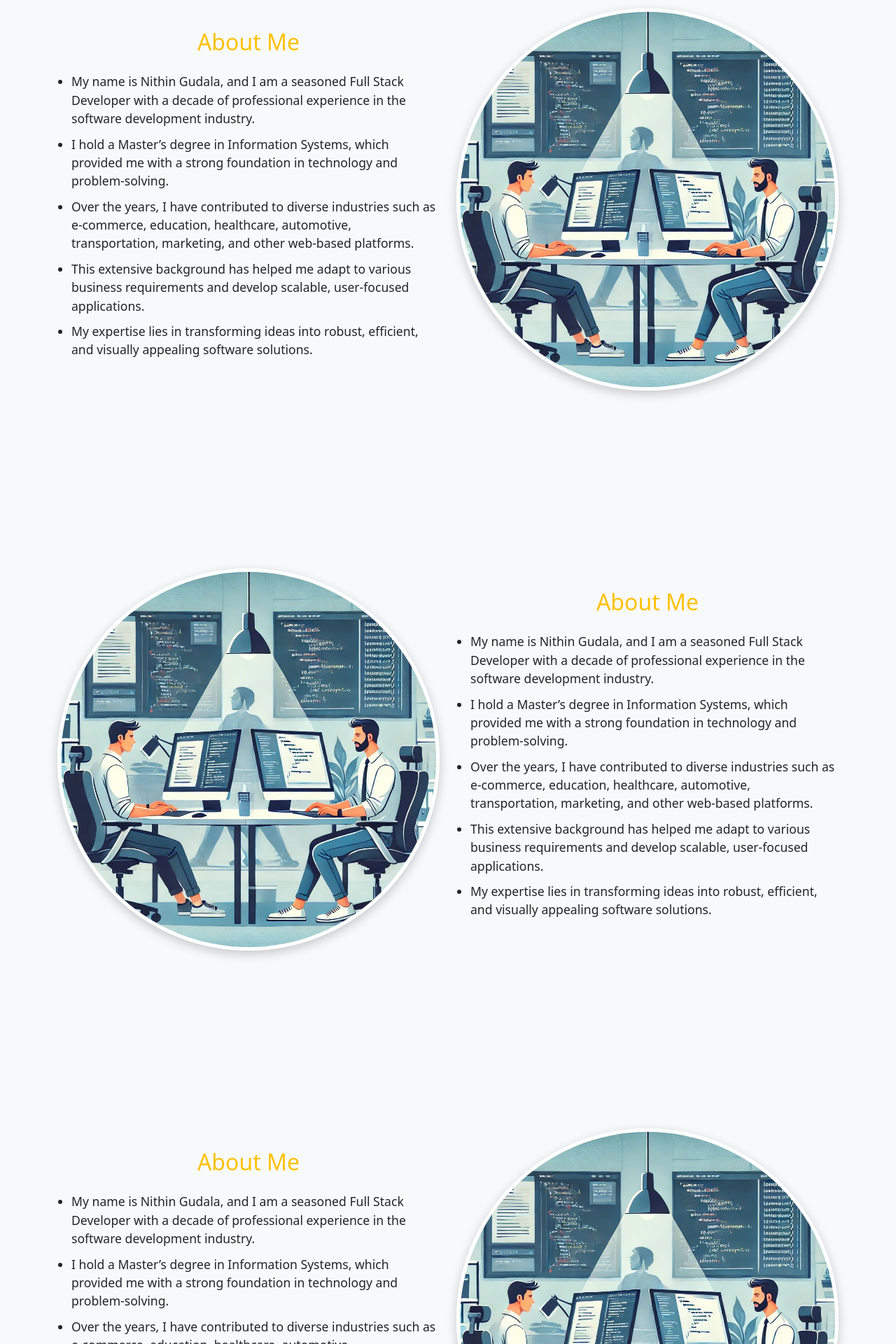
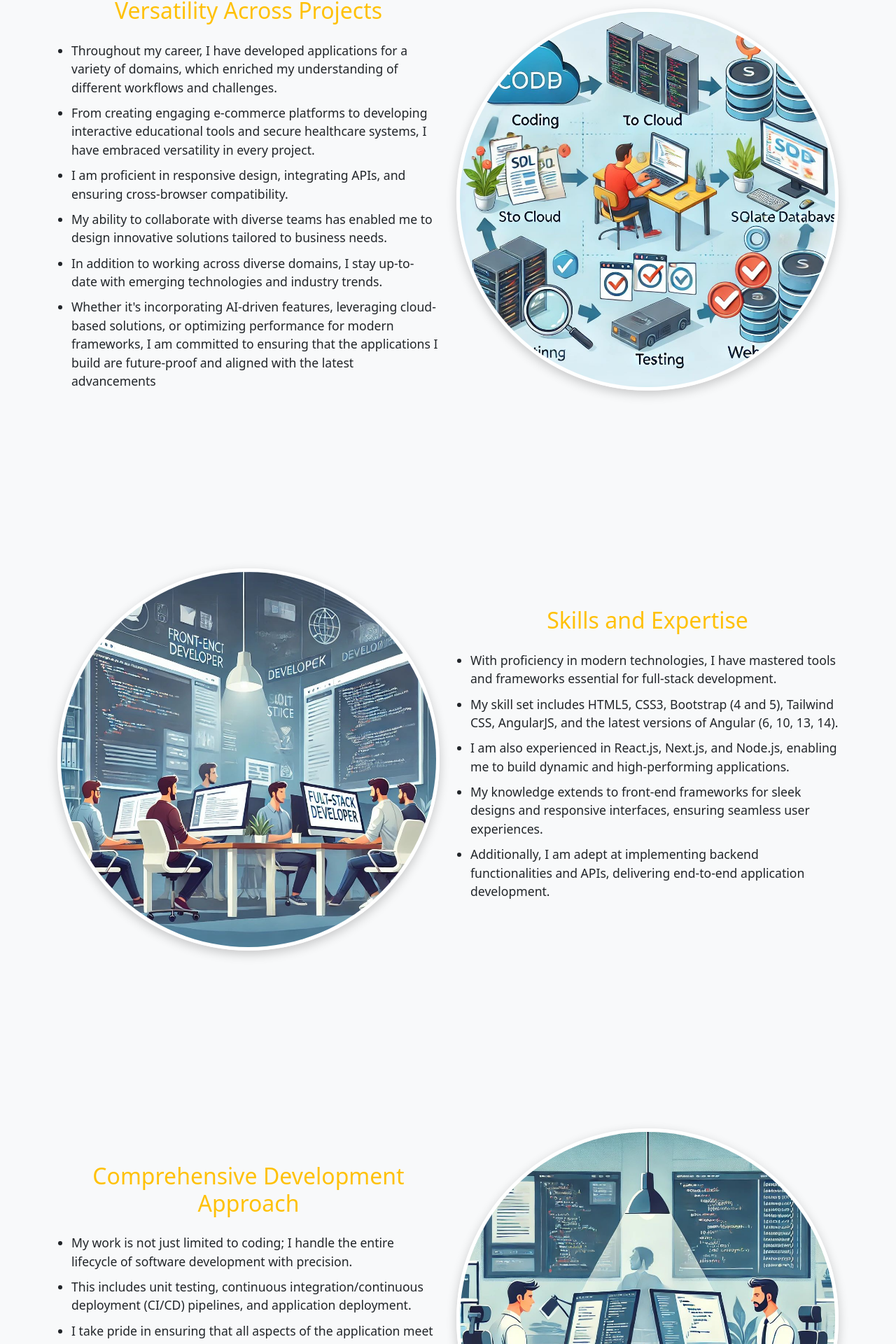
Before and after one commit to nithinnextjs/nithin-gudala-portfolio, a Vue app: page /about in a window 1280 px wide. Shown: the part 1011-2931 px from the top of the page at 70% size. Built offline with nearby package versions, Linux system fonts and the light colour scheme.

Commit message:
update images

```diff
--- a/src/components/about-details/about-details.vue
+++ b/src/components/about-details/about-details.vue
@@ -33,9 +33,9 @@
         <!-- Left Side: Framed Image -->
            <!-- Right Side: Bullet Points -->
         <div class="col-lg-6">
-          <h2 class="mb-4 headingtwo">About Me</h2>
+          <h2 class="mb-4 headingtwo">Versatility Across Projects</h2>
           <ul class="bullet-points">
-            <li v-for="(point, index) in bulletPoints" :key="index">
+            <li v-for="(point, index) in bulletPoints3" :key="index">
               {{ point }}
             </li>
           </ul>
@@ -43,7 +43,7 @@
 
         <div class="col-lg-6 text-center">
           <div class="image-frame">
-            <img src="@/assets/development2.jpg" alt="Framed Image">
+            <img src="@/assets/development1.jpg" alt="Framed Image">
           </div>
         </div>
 
@@ -59,15 +59,15 @@
         <!-- Left Side: Framed Image -->
         <div class="col-lg-6 text-center">
           <div class="image-frame">
-            <img src="@/assets/development2.jpg" alt="Framed Image">
+            <img src="@/assets/aboutmeone.jpg" alt="Framed Image">
           </div>
         </div>
 
         <!-- Right Side: Bullet Points -->
         <div class="col-lg-6">
-          <h2 class="mb-4 headingtwo">About Me</h2>
+          <h2 class="mb-4 headingtwo">Skills and Expertise</h2>
           <ul class="bullet-points">
-            <li v-for="(point, index) in bulletPoints" :key="index">
+            <li v-for="(point, index) in skillPoints2" :key="index">
               {{ point }}
             </li>
           </ul>
@@ -84,9 +84,9 @@
         <!-- Left Side: Framed Image -->
            <!-- Right Side: Bullet Points -->
         <div class="col-lg-6">
-          <h2 class="mb-4 headingtwo">About Me</h2>
+          <h2 class="mb-4 headingtwo">Comprehensive Development Approach</h2>
           <ul class="bullet-points">
-            <li v-for="(point, index) in bulletPoints" :key="index">
+            <li v-for="(point, index) in bulletPoints4" :key="index">
               {{ point }}
             </li>
           </ul>
@@ -116,6 +116,28 @@ export default {
         "Over the years, I have contributed to diverse industries such as e-commerce, education, healthcare, automotive, transportation, marketing, and other web-based platforms.",
         "This extensive background has helped me adapt to various business requirements and develop scalable, user-focused applications.",
         "My expertise lies in transforming ideas into robust, efficient, and visually appealing software solutions."
+      ],
+      skillPoints2: [
+        "With proficiency in modern technologies, I have mastered tools and frameworks essential for full-stack development.",
+        "My skill set includes HTML5, CSS3, Bootstrap (4 and 5), Tailwind CSS, AngularJS, and the latest versions of Angular (6, 10, 13, 14).",
+        " I am also experienced in React.js, Next.js, and Node.js, enabling me to build dynamic and high-performing applications.",
+        "My knowledge extends to front-end frameworks for sleek designs and responsive interfaces, ensuring seamless user experiences.",
+        "Additionally, I am adept at implementing backend functionalities and APIs, delivering end-to-end application development."
+      ],
+      bulletPoints3: [
+        "Throughout my career, I have developed applications for a variety of domains, which enriched my understanding of different workflows and challenges.",
+        "From creating engaging e-commerce platforms to developing interactive educational tools and secure healthcare systems, I have embraced versatility in every project.",
+        " I am proficient in responsive design, integrating APIs, and ensuring cross-browser compatibility.",
+        "My ability to collaborate with diverse teams has enabled me to design innovative solutions tailored to business needs.",
+        "In addition to working across diverse domains, I stay up-to-date with emerging technologies and industry trends.",
+        "Whether it's incorporating AI-driven features, leveraging cloud-based solutions, or optimizing performance for modern frameworks, I am committed to ensuring that the applications I build are future-proof and aligned with the latest advancements"
+      ],
+      bulletPoints4: [
+        "My work is not just limited to coding; I handle the entire lifecycle of software development with precision.",
+        "This includes unit testing, continuous integration/continuous deployment (CI/CD) pipelines, and application deployment.",
+        " I take pride in ensuring that all aspects of the application meet the highest standards of quality and performance.",
+        "My expertise in tools like Sass, Tailwind CSS, and Bootstrap enables me to deliver visually consistent and functional designs.",
+        "This comprehensive approach allows me to support clients at every stage of their application development journey."
       ]
     };
   },
```
Also changed, not shown: 1 other file (tests, documents, lock files or other folders).
